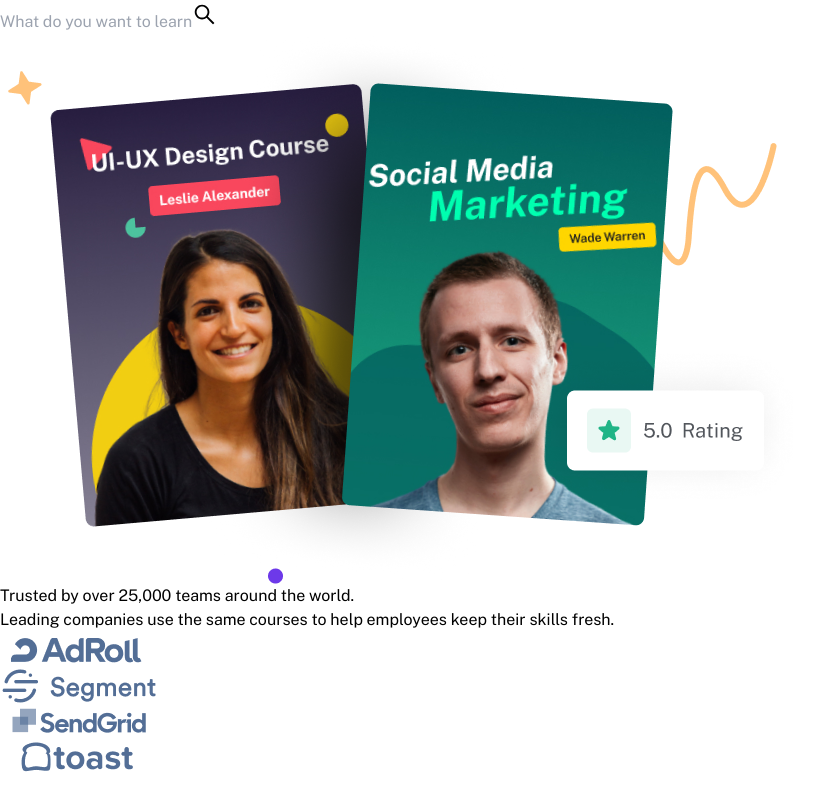
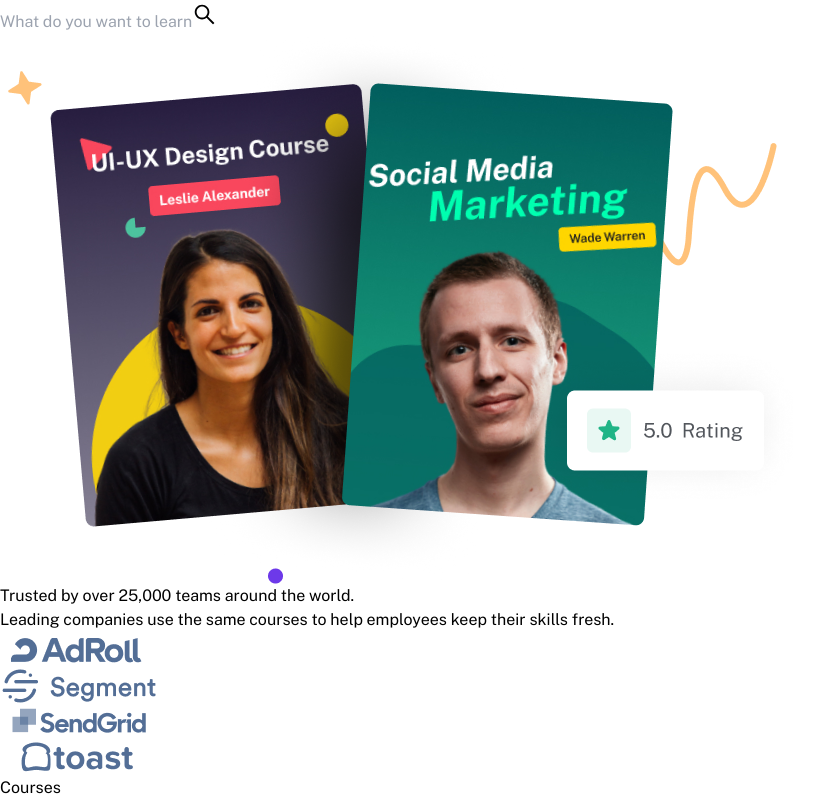
Before and after one commit to Babycoder/e-learning, a React (Vite) app: page / in a window 1280 px wide. Shown: the part 458-1258 px from the top of the page, without its empty margins (0-840 px from the left). Before the commit the page ends 1234 px from the top, so only its background shows below. Built offline with nearby package versions, Linux system fonts and the light colour scheme.

Commit message:
Courses section started

```diff
--- a/src/App.jsx
+++ b/src/App.jsx
@@ -1,5 +1,5 @@
 import React from "react";
-import { Hero, Navbar, Companies } from "./components/index";
+import { Hero, Navbar, Companies, Courses } from "./components/index";
 import "./App.css";
 
 const App = () => {
@@ -8,6 +8,7 @@ const App = () => {
       <Navbar />
       <Hero />
       <Companies />
+      <Courses />
     </>
   );
 };
--- /dev/null
+++ b/src/components/Courses.jsx
@@ -0,0 +1,7 @@
+import React from "react";
+
+const Courses = () => {
+  return <div>Courses</div>;
+};
+
+export default Courses;
--- a/src/components/index.js
+++ b/src/components/index.js
@@ -1,5 +1,6 @@
 import Navbar from "./Navbar";
 import Hero from "./Hero";
 import Companies from "./Companies";
+import Courses from "./Courses";
 
-export { Hero, Navbar, Companies };
+export { Hero, Navbar, Companies, Courses };
```
